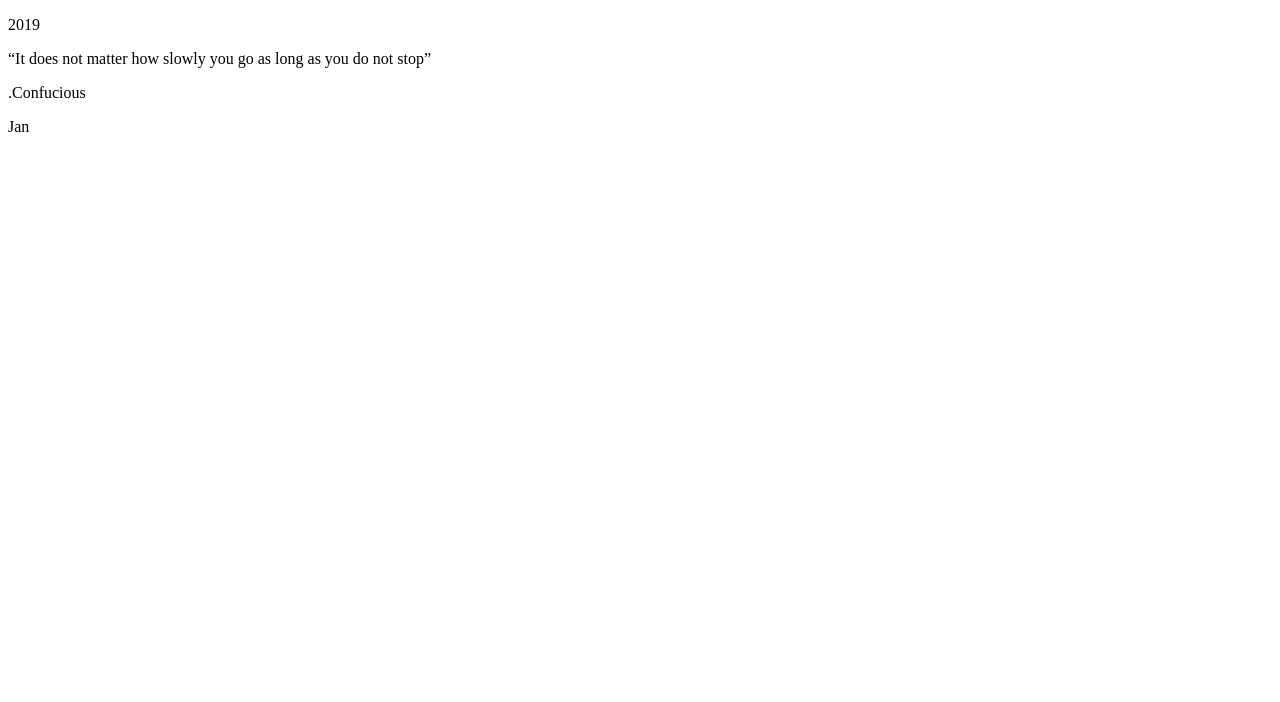
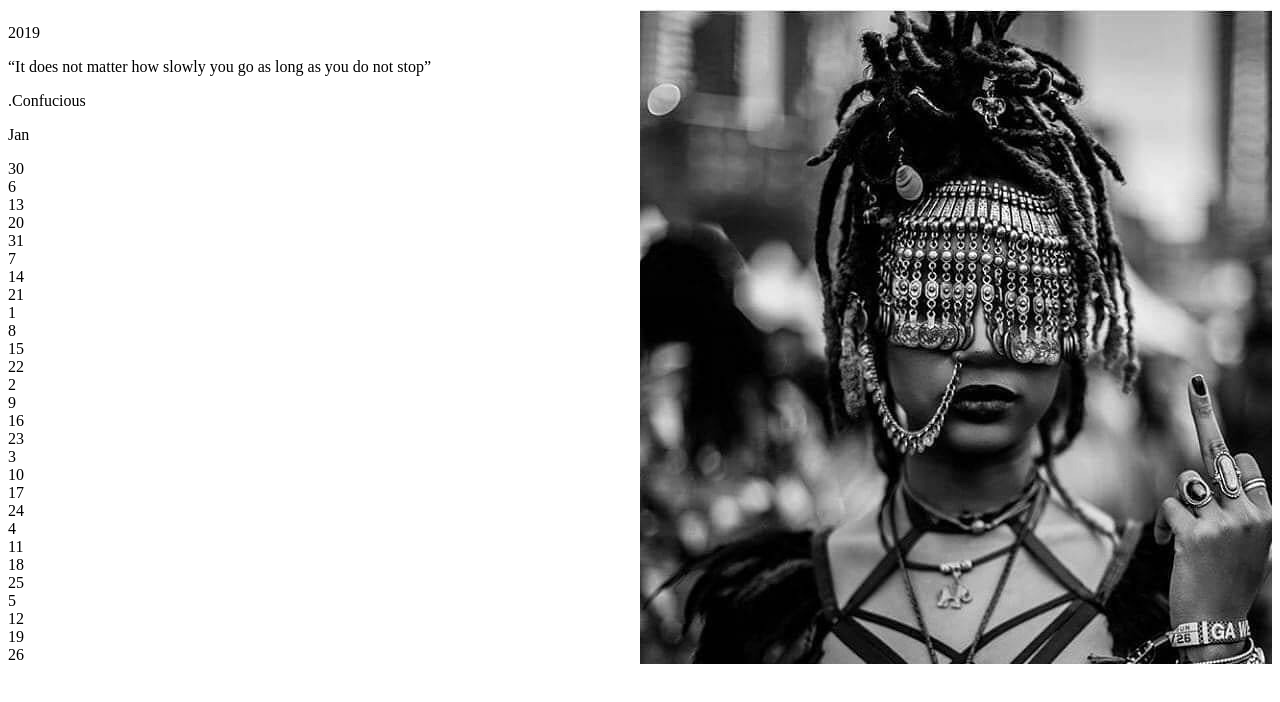
Before and after one commit to toushinji/Grid-Calender, a plain HTML site: page index.html in a window 1280 px wide. Drawn offline with Linux system fonts and the light colour scheme.

Commit message:
updated CSS,
Starting the styling

```diff
--- a/Assets/CSS/style.css
+++ b/Assets/CSS/style.css
@@ -1,3 +1,21 @@
 :root{
   --graident:#FFB300;
 }
+html{
+  margin:0px;
+  padding: 0px;
+}
+
+#january{
+  display:grid;
+  grid-template-columns: 1fr 1fr;
+}
+
+.january__information{
+  grid-template-rows: repeat(3,1fr);
+  grid-gap: 40px;
+}
+.wallpaper{
+  background-image: url('/Assets/Images/Lady.jpg');
+
+}
--- a/index.html
+++ b/index.html
@@ -9,6 +9,7 @@
 </head>
 <body>
   <main id="january">
+    <article class="january__information">
       <section class="year">
         <p>2019</p>
       </section>
@@ -20,52 +21,51 @@
         <p class="calender__month">Jan</p>
         <aside class="calender__days">
           <div class="sun">
-            <div class="day"></div>
-            <div class="day"></div>
-            <div class="day"></div>
-            <div class="day"></div>
+            <div class="day">30</div>
+            <div class="day">6</div>
+            <div class="day">13</div>
+            <div class="day">20</div>
           </div>
           <div class="MON">
-            <div class="day"></div>
-            <div class="day"></div>
-            <div class="day"></div>
-            <div class="day"></div>
+            <div class="day">31</div>
+            <div class="day">7</div>
+            <div class="day">14</div>
+            <div class="day">21</div>
           </div>
           <div class="TUE">
-            <div class="day"></div>
-            <div class="day"></div>
-            <div class="day"></div>
-            <div class="day"></div>
+            <div class="day">1</div>
+            <div class="day">8</div>
+            <div class="day">15</div>
+            <div class="day">22</div>
           </div>
           <div class="WED">
-            <div class="day"></div>
-            <div class="day"></div>
-            <div class="day"></div>
-            <div class="day"></div>
+            <div class="day">2</div>
+            <div class="day">9</div>
+            <div class="day">16</div>
+            <div class="day">23</div>
           </div>
           <div class="THU">
-            <div class="day"></div>
-            <div class="day"></div>
-            <div class="day"></div>
-            <div class="day"></div>
+            <div class="day">3</div>
+            <div class="day">10</div>
+            <div class="day">17</div>
+            <div class="day">24</div>
           </div>
           <div class="FRI">
-            <div class="day"></div>
-            <div class="day"></div>
-            <div class="day"></div>
-            <div class="day"></div>
+            <div class="day">4</div>
+            <div class="day">11</div>
+            <div class="day">18</div>
+            <div class="day">25</div>
           </div>
           <div class="SAT">
-            <div class="day"></div>
-            <div class="day"></div>
-            <div class="day"></div>
-            <div class="day"></div>
+            <div class="day">5</div>
+            <div class="day">12</div>
+            <div class="day">19</div>
+            <div class="day">26</div>
           </div>
         </aside>
       </div>
-    <section class="wallpaper">
-      <div></div>
-    </section>
+    </article>
+    <section class="wallpaper"></section>
   </main>
 </body>
 </html>
```
Lines whose indentation alone changed are shown as unchanged.
